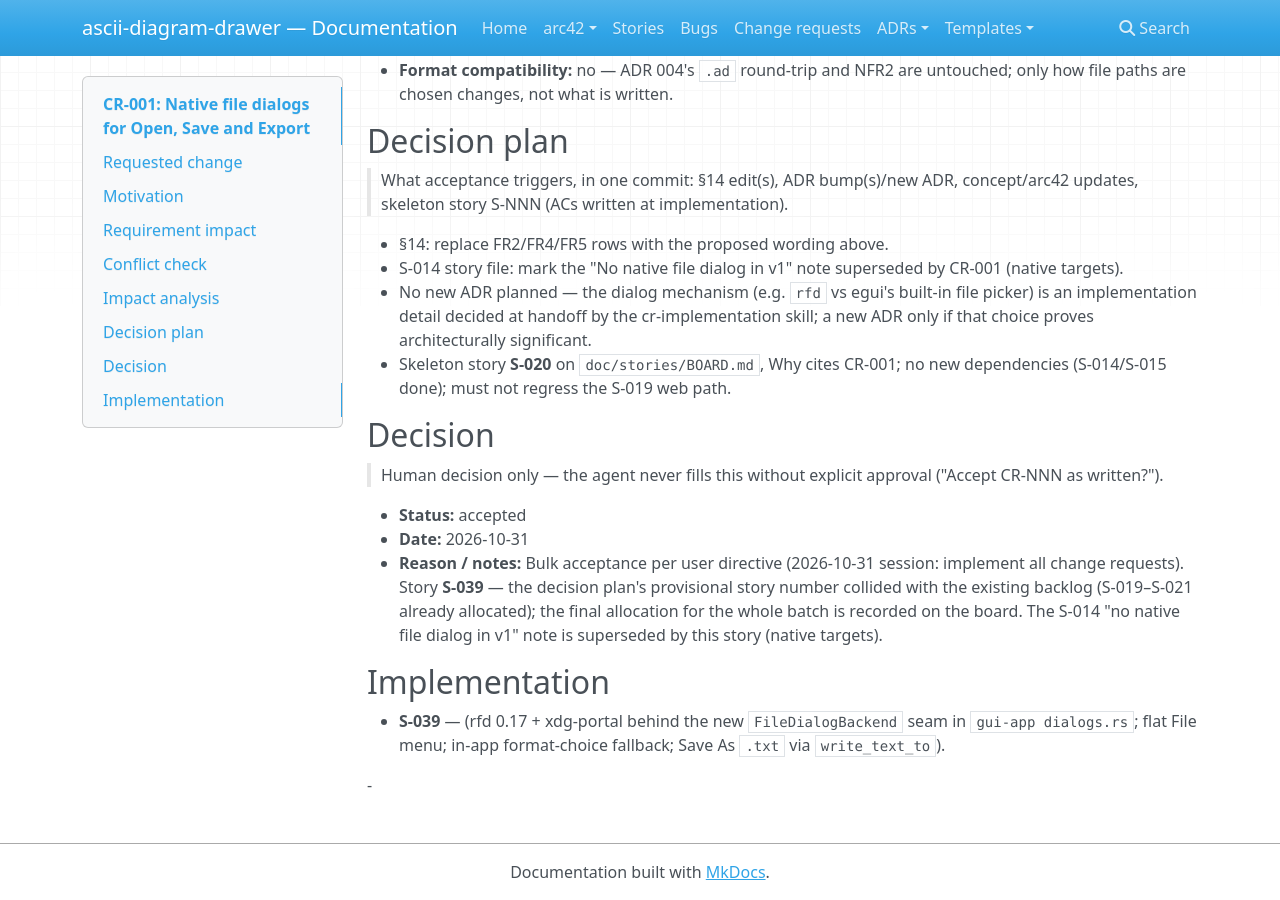
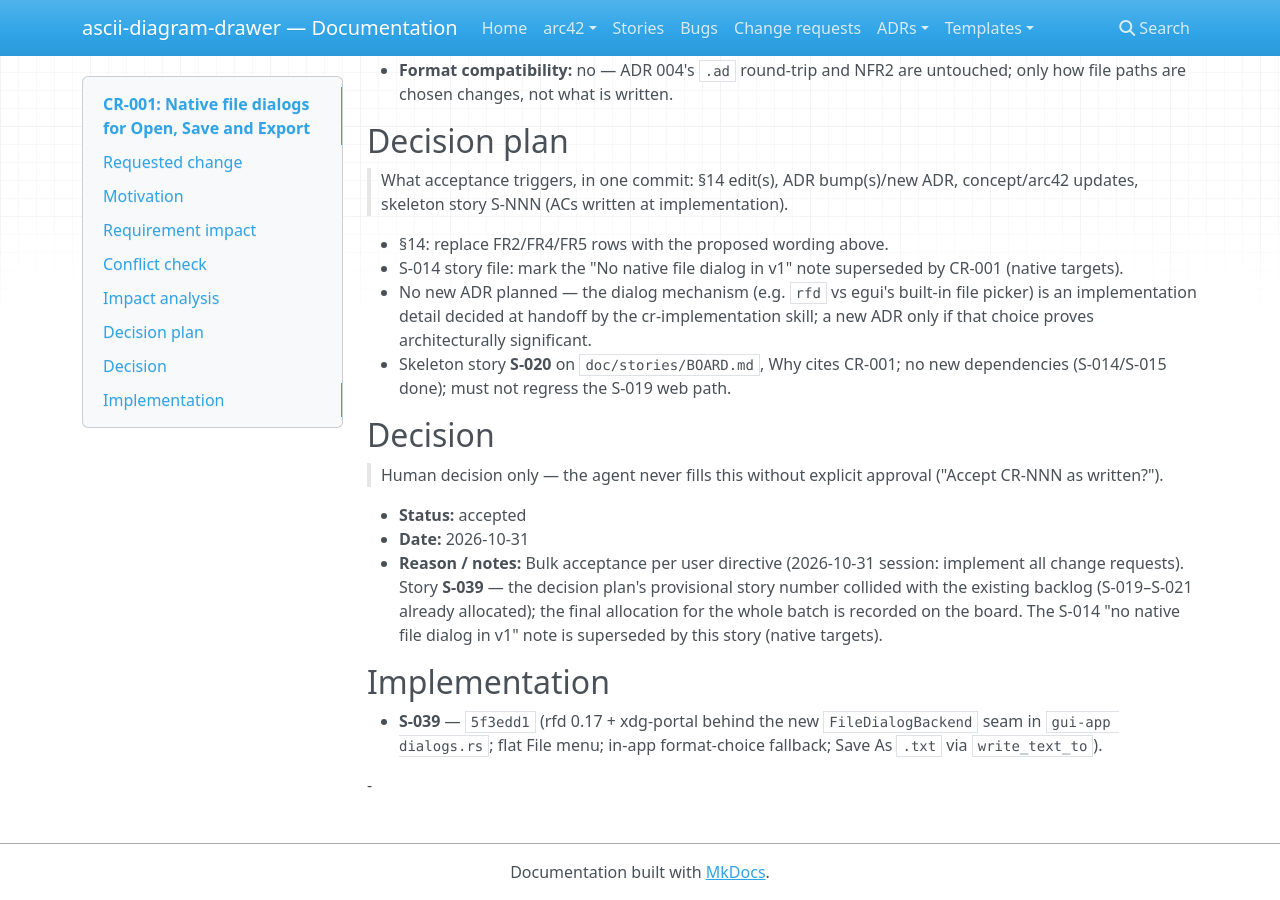
Before and after one commit to Reto411/ascii-diagram-drawer, an MkDocs documentation site: the page built from doc/crs/CR-001-native-file-dialogs.md, in a window 1280 px wide and 900 px high, scrolled down 1660 px. Built offline with MkDocs 1.6.1, drawn with Linux system fonts in a browser that asks for light colours; nearby versions of some CDN libraries.

```diff
--- a/doc/crs/CR-001-native-file-dialogs.md
+++ b/doc/crs/CR-001-native-file-dialogs.md
@@ -57,6 +57,6 @@ User feedback while using the GUI: the inline path prompt (typed file path + OK)
 
 ## Implementation
 
-- **S-039** — <commit> (rfd 0.17 + xdg-portal behind the new `FileDialogBackend` seam in `gui-app dialogs.rs`; flat File menu; in-app format-choice fallback; Save As `.txt` via `write_text_to`).
+- **S-039** — `5f3edd1` (rfd 0.17 + xdg-portal behind the new `FileDialogBackend` seam in `gui-app dialogs.rs`; flat File menu; in-app format-choice fallback; Save As `.txt` via `write_text_to`).
 
 -
```
